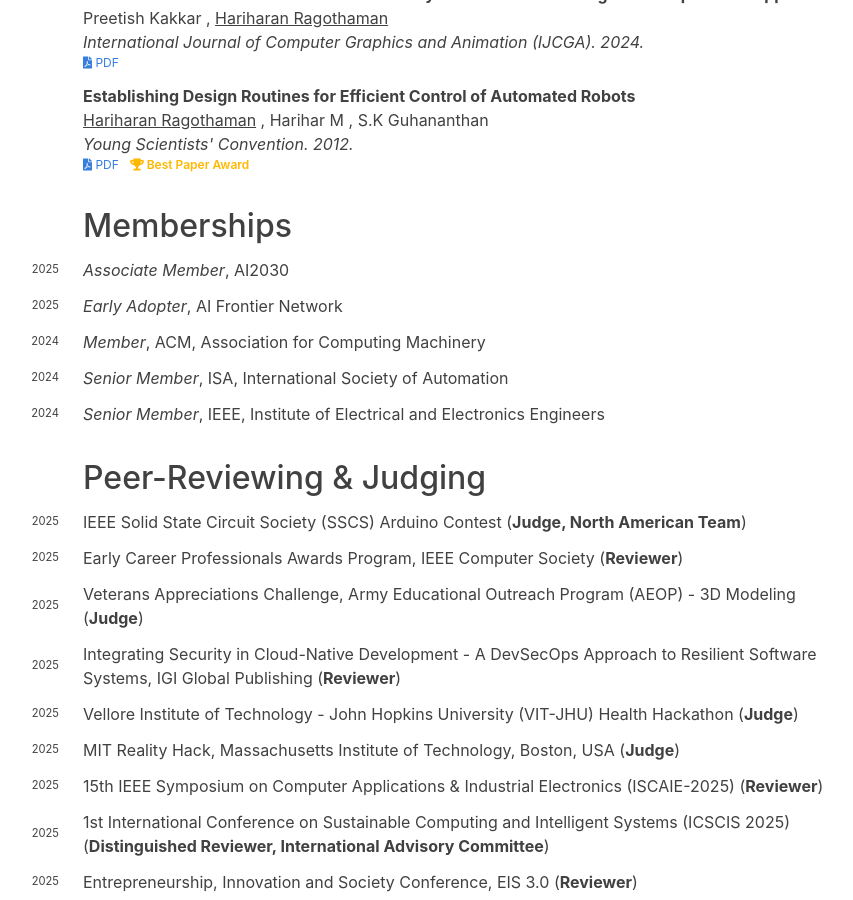
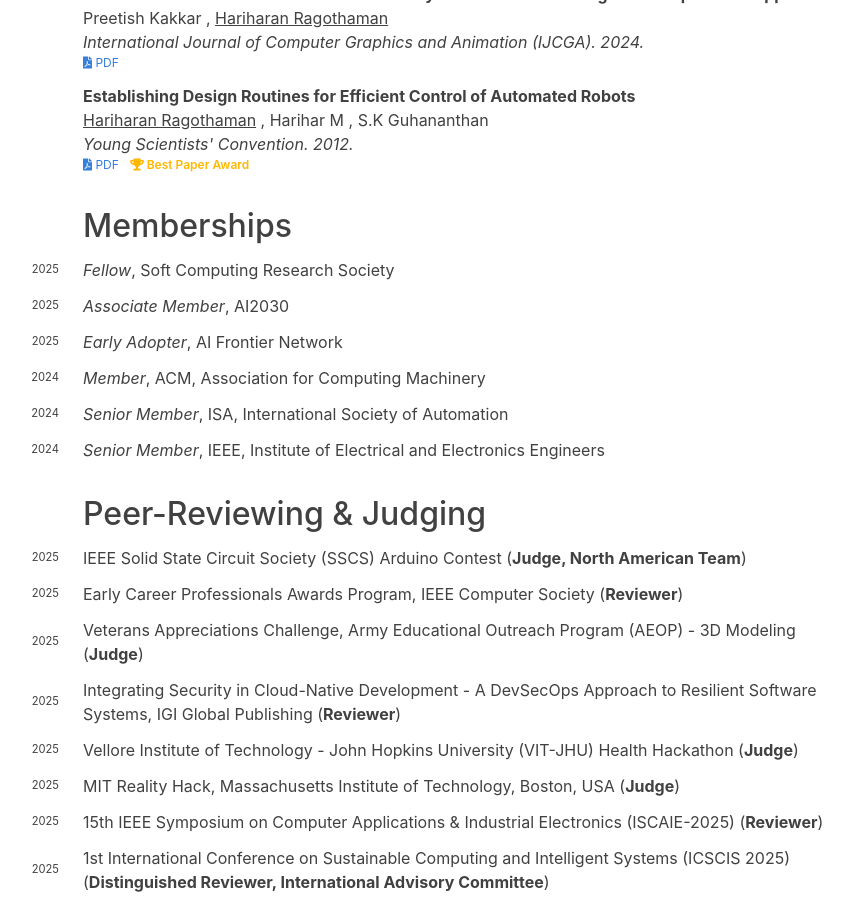
Before and after one commit to hariharanragothaman/hariharanragothaman.github.io, a Jekyll site: the page built from cv.md, in a window 1280 px wide and 900 px high, scrolled down 2726 px. Shown: the whole window, without its empty margins (249-1102 px from the left). Built offline with Jekyll 4.4.1, drawn with Linux system fonts in a browser that asks for light colours; nearby versions of some CDN libraries; some web fonts are replaced.

Commit message:
Polishes and Updates

```diff
--- a/_data/membership.yaml
+++ b/_data/membership.yaml
@@ -1,3 +1,7 @@
+- institution: Soft Computing Research Society
+  position: Fellow
+  year: 2025
+
 - institution: AI2030
   position: Associate Member
   year: 2025
```
